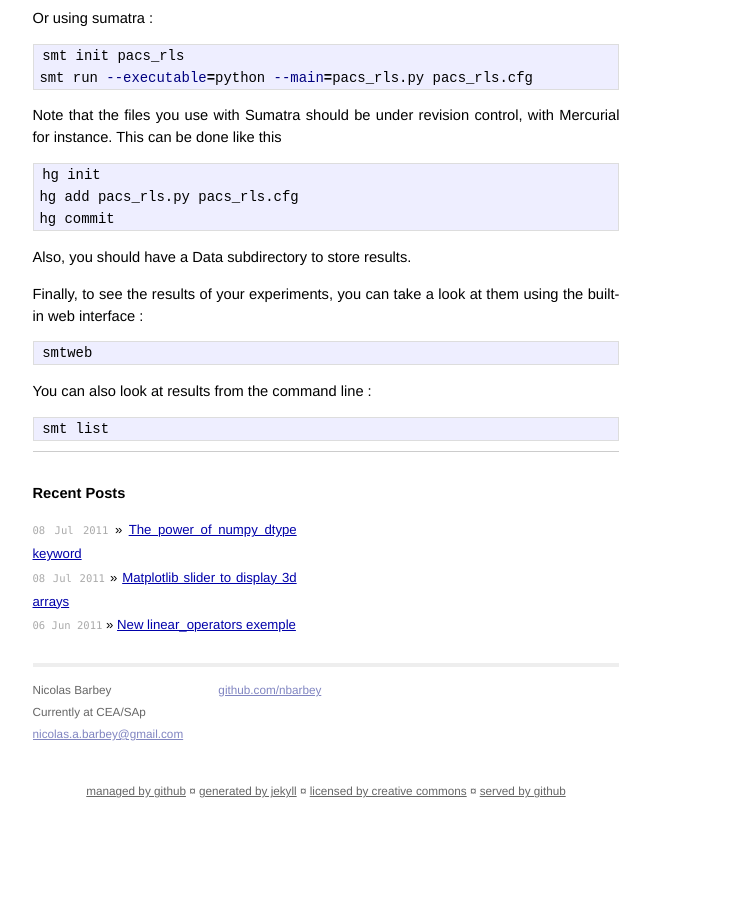
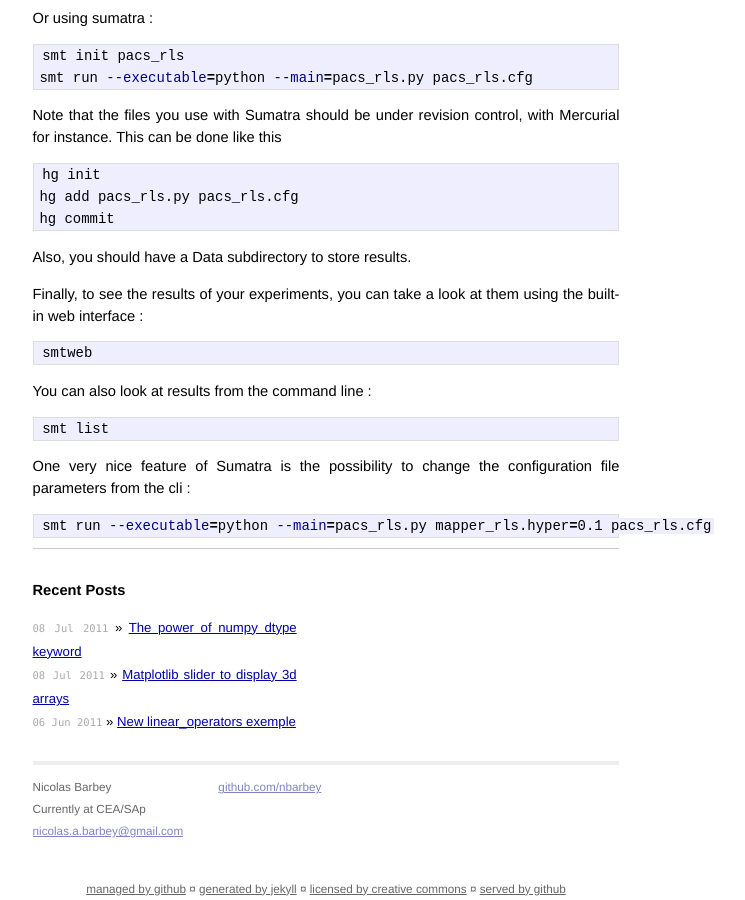
Before and after one commit to nbarbey/nbarbey.github.com, a Jekyll site: the page built from _posts/2011-07-08-sumatra-introduction.md, in a window 1280 px wide and 900 px high, scrolled down 5910 px. Shown: the whole window, without its empty margins (314-1059 px from the left). Built offline with Jekyll 4.4.1, drawn with Linux system fonts in a browser that asks for light colours; Markdown is read by kramdown in place of the engine named in the settings; before the commit the page ends 6712 px from its top, so only the background shows below that.

Commit message:
extra parameter

```diff
--- a/_posts/2011-07-08-sumatra-introduction.md
+++ b/_posts/2011-07-08-sumatra-introduction.md
@@ -334,3 +334,10 @@ You can also look at results from the command line :
 {% highlight bash %}
 smt list
 {% endhighlight %}
+
+One very nice feature of Sumatra is the possibility to change the
+configuration file parameters from the cli :
+
+{% highlight bash %}
+smt run --executable=python --main=pacs_rls.py mapper_rls.hyper=0.1 pacs_rls.cfg
+{% endhighlight %}
```
